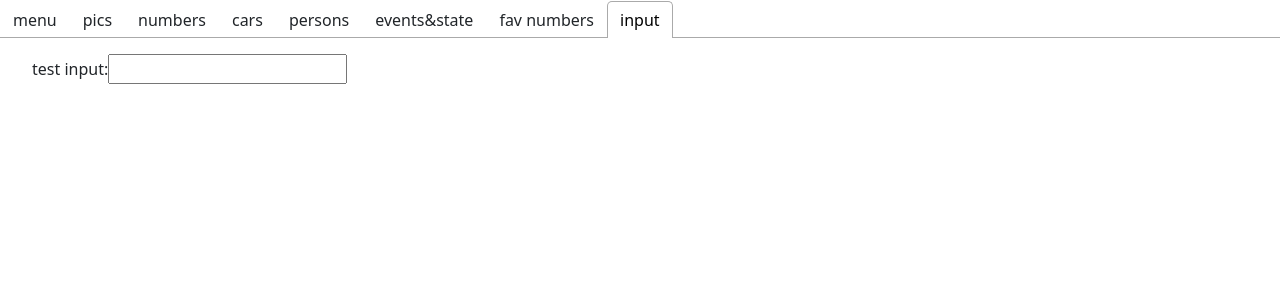
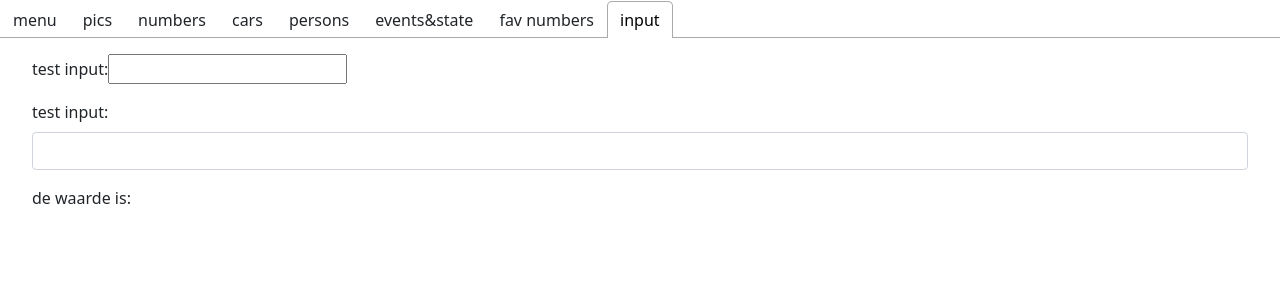
Before and after one commit to kristofmoons/toets2_react, a React (Create React App) app: page / in a window 1280 px wide. Both pictures are taken after a click on the tab "input". Shown: the top 300 px of the page. Built offline with nearby package versions, Linux system fonts and the light colour scheme.

Commit message:
input field with react-bootstrap

```diff
--- a/src/pages/InputPage.js
+++ b/src/pages/InputPage.js
@@ -1,4 +1,5 @@
 import {useState} from "react";
+import {Form} from "react-bootstrap";
 
 
 export function InputPage() {
@@ -11,7 +12,17 @@ export function InputPage() {
                        value={testInput}
                        onChange={e => setTestInput(e.target.value)}/>
             </div>
-
+            <div className="m-3">
+                <Form>
+                    <Form.Label>test input:</Form.Label>
+                    <Form.Control
+                        value={testInput}
+                        onChange={e => setTestInput(e.target.value)}/>
+                </Form>
+            </div>
+            <div className="m-3">
+                de waarde is: {testInput}
+            </div>
         </div>
     );
 }
```
